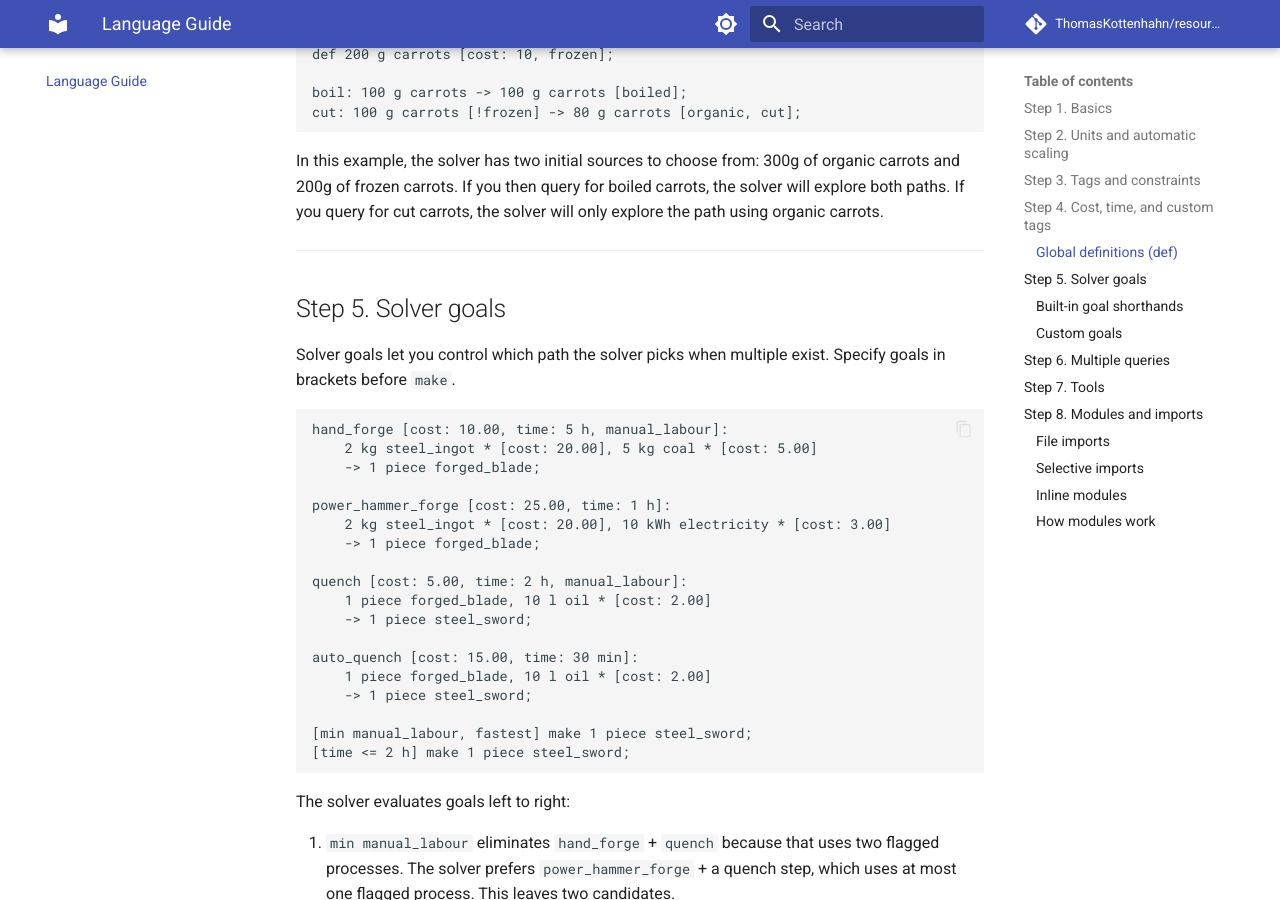
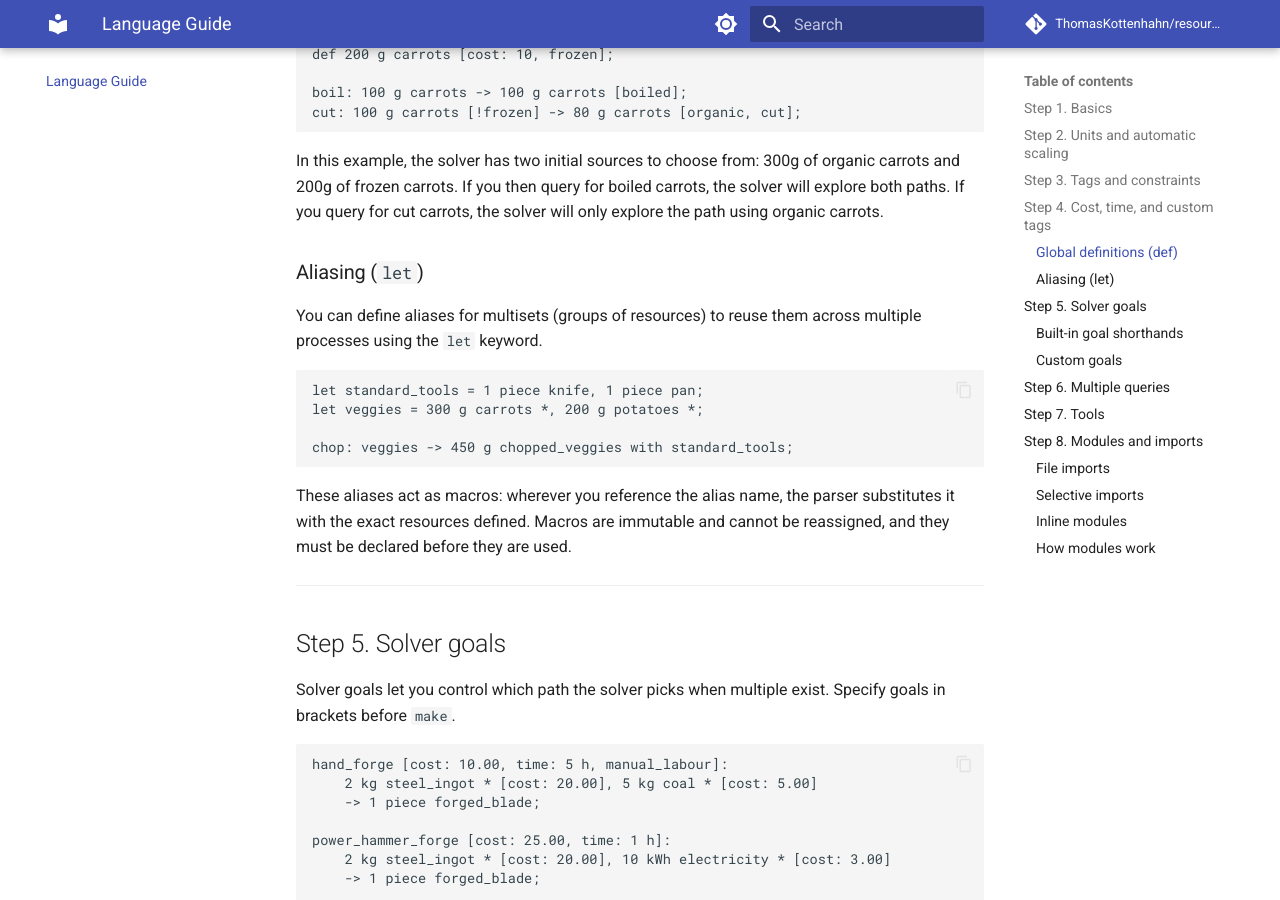
Before and after one commit to ThomasKottenhahn/resource-flow, an MkDocs documentation site: the page built from docs/language-guide.md, in a window 1280 px wide and 900 px high, scrolled down 3152 px. Built offline with MkDocs 1.6.1 and Material for MkDocs 9.7.7, drawn with Linux system fonts in a browser that asks for light colours; comment, search, counter and statistics services are not loaded.

Commit message:
docs: add let to language guide and update issue 04

````diff
--- a/docs/language-guide.md
+++ b/docs/language-guide.md
@@ -117,6 +117,19 @@ cut: 100 g carrots [!frozen] -> 80 g carrots [organic, cut];
 ```
 
 In this example, the solver has two initial sources to choose from: 300g of organic carrots and 200g of frozen carrots. If you then query for boiled carrots, the solver will explore both paths. If you query for cut carrots, the solver will only explore the path using organic carrots.
+
+### Aliasing (`let`)
+
+You can define aliases for multisets (groups of resources) to reuse them across multiple processes using the `let` keyword.
+
+```text
+let standard_tools = 1 piece knife, 1 piece pan;
+let veggies = 300 g carrots *, 200 g potatoes *;
+
+chop: veggies -> 450 g chopped_veggies with standard_tools;
+```
+
+These aliases act as macros: wherever you reference the alias name, the parser substitutes it with the exact resources defined. Macros are immutable and cannot be reassigned, and they must be declared before they are used.
 
 ---
 
````
